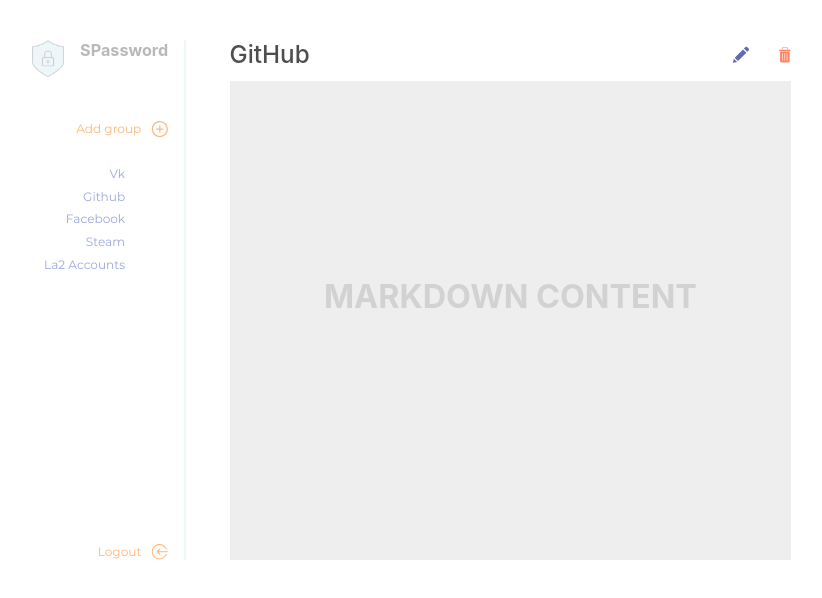
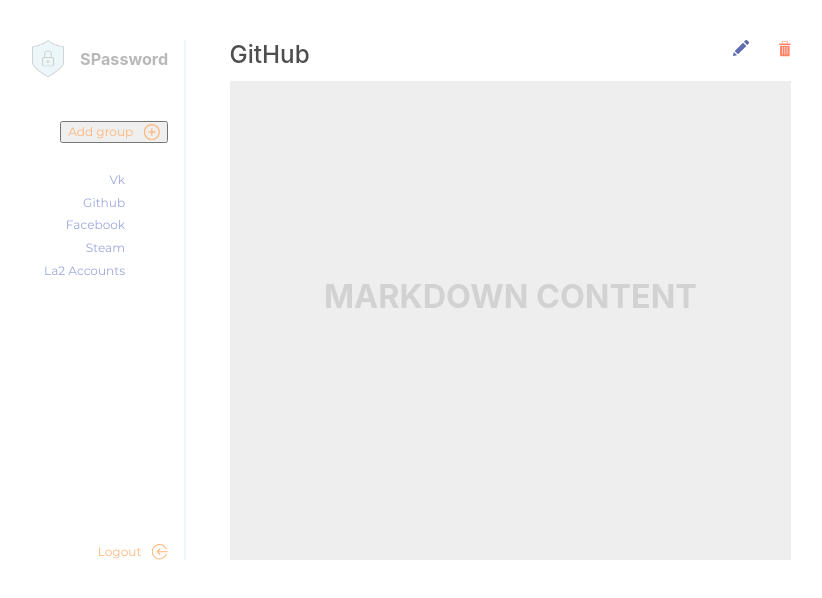
Before and after one commit to AlexandrVinogradov/SPassword-React-Redux, a React (Create React App) app: page /main in a window 1280 px wide. Shown: the top 598 px of the page, without its empty margins (221-1043 px from the left). Built offline with nearby package versions, Linux system fonts and the light colour scheme.

Commit message:
start develop modal window

```diff
--- a/public/index.html
+++ b/public/index.html
@@ -24,7 +24,7 @@
       work correctly both with client-side routing and a non-root public URL.
       Learn how to configure a non-root public URL by running `npm run build`.
     -->
-    <title>React App</title>
+    <title>SPassword</title>
   </head>
   <body>
     <noscript>You need to enable JavaScript to run this app.</noscript>
--- a/src/Main/Main.jsx
+++ b/src/Main/Main.jsx
@@ -2,10 +2,29 @@
 import { NavLink } from 'react-router-dom'
 import style from './Main.module.scss'
 import shield from '../img/shield.png'
-import NavListbar from './NavListbar/NavListbar'
+import NavListBar from './NavListBar/NavListBar'
 import SVGIcon from '../SVGIcons'
+import Interface from './interface/interface'
 
-const Main = () => {
+class Main extends React.Component {
+  constructor() {
+    super()
+    this.state = {
+      showModal: false,
+    }
+  }
+
+  handleOpenModal = () => {
+    this.setState({ showModal: true })
+  }
+
+  handleCloseModal = () => {
+    this.setState({ showModal: false })
+  }
+
+  render() {
+    const { showModal } = this.state
+
     return (
       <main className={style.Main}>
         <section className={style.sidebar}>
@@ -14,39 +33,36 @@
             <p className={style.sidebar__header_name}>SPassword</p>
           </div>
 
-        <NavLink className={style.circle_btn} to="/login">
+          {showModal ? (
+            <div isOpen={showModal} contentLabel="Minimal Modal Example">
+              <button type="button" onClick={this.handleCloseModal}>
+                close
+              </button>
+            </div>
+          ) : null}
+
+          {/* <NavLink onClick={this.handleOpenModal} className={style.circle_btn} to="/login">
             <p>Add group</p>
             <SVGIcon className={style.circle_btn__icon} name="addGroup" fill={'#FFB677'} />
-        </NavLink>
+          </NavLink> */}
 
-        <NavListbar />
+          <button type="button" onClick={this.handleOpenModal} className={style.circle_btn}>
+            <p>Add group</p>
+            <SVGIcon className={style.circle_btn__icon} name="addGroup" fill={'#FFB677'} />
+          </button>
 
-        <NavLink className={style.circle_btn + ' ' + style.circle_btn__logout} to="/login">
+          <NavListBar />
+
+          <NavLink className={`${style.circle_btn} ${style.circle_btn__logout}`} to="/login">
             <p>Logout</p>
             <SVGIcon className={style.circle_btn__icon} name="logout" fill={'#FFB677'} />
           </NavLink>
         </section>
 
-      <section className={style.interface}>
-        <div className={style.interface__header}>
-          <h1>GitHub</h1>
-
-          <div className={style.interface__header_btns}>
-            <button type="button" className={style.interface__header_btn}>
-              <SVGIcon className={style.icon_pencil} name="pencil" fill={'#5F6CAF'} />
-            </button>
-            <button type="button" className={style.interface__header_btn}>
-              <SVGIcon className={style.icon_bucket} name="bucket" fill={'#FF8364'} />
-            </button>
-          </div>
-        </div>
-
-        <div className={style.interface__content}>
-          <p>MARKDOWN CONTENT</p>
-        </div>
-      </section>
+        <Interface />
       </main>
     )
   }
+}
 
 export default Main
--- a/src/Main/Main.module.scss
+++ b/src/Main/Main.module.scss
@@ -33,6 +33,7 @@
       display: flex;
       padding-bottom: get-vw(65px);
       color: #b8b8b8;
+      align-items: center;
 
       & > img {
         height: get-vw(55px);
@@ -67,94 +68,5 @@
     }
   }
 
-  .interface {
-    //section2
-    @include min-width(320px) {
-      width: 100%;
-    }
-    @include min-width(768px) {
-      width: auto;
-    }
 
-    .interface__header {
-      display: flex;
-      justify-content: space-between;
-      padding-bottom: get-vw(16px);
-
-      & > h1 {
-        @include min-width(320px) {
-          font-size: 24px;
-          line-height: 29px;
-          font-weight: 500;
-          text-transform: none;
-          color: #4e4e4e;
-        }
-        @include min-width(768px) {
-          font-size: get-vw(36px);
-          line-height: get-vw(44px);
-        }
-      }
-
-      .interface__header_btns {
-        display: flex;
-
-        .interface__header_btn {
-          padding: 0;
-          margin: 0;
-          border: none;
-          display: inline-flex;
-          background-color: inherit;
-          cursor: pointer;
-
-          &:first-child {
-            margin-right: get-vw(45px);
-          }
-
-          .icon_pencil {
-            width: get-vw(24px);
-            fill: red;
-            &:hover {
-              fill: red;
-            }
-          }
-          .icon_bucket {
-            width: get-vw(18px);
-          }
-        }
-      }
-    }
-    .interface__content {
-      @include min-width(320px) {
-        height: 451px;
-        width: 100%;
-        color: #d2d2d2;
-        background-color: #eeeeee;
-        text-align: center;
-        font-weight: bold;
-        font-size: get-vw(48px);
-        position: relative;
-      }
-      @include min-width(768px) {
-        height: get-vw(712px);
-        width: get-vw(834px);
-      }
-
-      & > p {
-        @include min-width(320px) {
-          font-size: 36px;
-          line-height: 44px;
-
-          position: absolute;
-          top: 45%;
-          left: 50%;
-          margin-right: -50%;
-          transform: translate(-50%, -50%);
-        }
-        @include min-width(768px) {
-          font-size: get-vw(48px);
-          line-height: get-vw(59px);
-        }
-      }
-    }
-  }
 }
--- a/src/Main/NavListbar/NavListbar.jsx
+++ b/src/Main/NavListbar/NavListbar.jsx
@@ -1,8 +1,8 @@
 import React from 'react'
 import { NavLink } from 'react-router-dom'
-import style from './NavListbar.module.scss'
+import style from './NavListBar.module.scss'
 
-const NavListbar = () => {
+const NavListBar = () => {
   return (
     <nav>
       <ul className={style.NavListBar_ul}>
@@ -36,4 +36,4 @@
   )
 }
 
-export default NavListbar
+export default NavListBar
--- /dev/null
+++ b/src/Main/interface/Interface.module.scss
@@ -0,0 +1,143 @@
+@import "../../scss/fonts.scss";
+@import "../../scss/variables.scss";
+@import "../../scss/mixins.scss";
+
+.interface {
+  //section2
+  @include min-width(320px) {
+    width: 100%;
+  }
+  @include min-width(768px) {
+    width: auto;
+  }
+
+  .interface__header_mobile {
+    @include min-width(768px) {
+      display: none;
+    }
+    display: flex;
+    align-items: center;
+    justify-content: space-between;
+    margin-bottom: 12px;
+    .icon_rectangles {
+      width: 24px;
+      height: 24px;
+    }
+    .header__mobile_logo {
+      display: flex;
+      align-items: center;
+
+      .sidebar__header_name {
+        font-size: 18px;
+        line-height: 22px;
+        font-family: "Montserrat-bold";
+        color: #b8b8b8;
+      }
+      & > img {
+        width: 31px;
+        height: 36px;
+        padding-left: 16px;
+      }
+    }
+  }
+
+  .interface__header {
+    @include min-width(320px) {
+      display: flex;
+      justify-content: space-between;
+      padding-bottom: 8px;
+    }
+    @include min-width(768px) {
+      padding-bottom: get-vw(16px);
+    }
+
+    & > h1 {
+      @include min-width(320px) {
+        font-size: 24px;
+        line-height: 29px;
+        font-weight: 500;
+        text-transform: none;
+        color: #4e4e4e;
+      }
+      @include min-width(768px) {
+        font-size: get-vw(36px);
+        line-height: get-vw(44px);
+      }
+    }
+
+    .interface__header_btns {
+      @include min-width(320px) {
+        display: flex;
+        display: none;
+      }
+      @include min-width(768px) {
+        display: block;
+      }
+    }
+    .interface__header_btn {
+      padding: 0;
+      margin: 0;
+      border: none;
+      display: inline-flex;
+      background-color: inherit;
+      cursor: pointer;
+
+      &:first-child {
+        margin-right: get-vw(45px);
+      }
+
+      .icon_pencil {
+        width: get-vw(24px);
+        fill: red;
+        &:hover {
+          fill: red;
+        }
+      }
+      .icon_bucket {
+        width: get-vw(18px);
+      }
+    }
+    .icon_dots {
+      @include min-width(320px) {
+        width: 32px;
+        height: 32px;
+      }
+      @include min-width(768px) {
+        display: none;
+      }
+    }
+  }
+  .interface__content {
+    @include min-width(320px) {
+      height: 451px;
+      width: 100%;
+      color: #d2d2d2;
+      background-color: #eeeeee;
+      text-align: center;
+      font-weight: bold;
+      font-size: get-vw(48px);
+      position: relative;
+    }
+    @include min-width(768px) {
+      height: get-vw(712px);
+      width: get-vw(834px);
+    }
+
+    & > p {
+      @include min-width(320px) {
+        font-size: 36px;
+        line-height: 44px;
+
+        position: absolute;
+        top: 45%;
+        left: 50%;
+        margin-right: -50%;
+        transform: translate(-50%, -50%);
+      }
+      @include min-width(768px) {
+        font-size: get-vw(48px);
+        line-height: get-vw(59px);
+      }
+    }
+  }
+}
--- /dev/null
+++ b/src/Main/interface/interface.jsx
@@ -0,0 +1,41 @@
+import React from 'react'
+import style from './Interface.module.scss'
+import shield from '../../img/shield.png'
+import SVGIcon from '../../SVGIcons'
+
+const Interface = () => {
+  return (
+    <section className={style.interface}>
+      <div className={style.interface__header_mobile}>
+        <SVGIcon className={style.icon_rectangles} name="rectangles" fill={'#FF8364'} />
+        <div className={style.header__mobile_logo}>
+          <p className={style.sidebar__header_name}>SPassword</p>
+          <img src={shield} alt="SPassword logo" />
+        </div>
+      </div>
+
+      <div className={style.interface__header}>
+        <h1>GitHub</h1>
+
+        <button type="button" className={style.interface__header_btn}>
+          <SVGIcon className={style.icon_dots} name="dots" fill={'#5F6CAF'} />
+        </button>
+
+        <div className={style.interface__header_btns}>
+          <button type="button" className={style.interface__header_btn}>
+            <SVGIcon className={style.icon_pencil} name="pencil" fill={'#5F6CAF'} />
+          </button>
+          <button type="button" className={style.interface__header_btn}>
+            <SVGIcon className={style.icon_bucket} name="bucket" fill={'#FF8364'} />
+          </button>
+        </div>
+      </div>
+
+      <div className={style.interface__content}>
+        <p>MARKDOWN CONTENT</p>
+      </div>
+    </section>
+  )
+}
+
+export default Interface
```
Also changed, not shown: src/SVGIcons.js (+18 -0 lines). Lines whose indentation alone changed are shown as unchanged.
